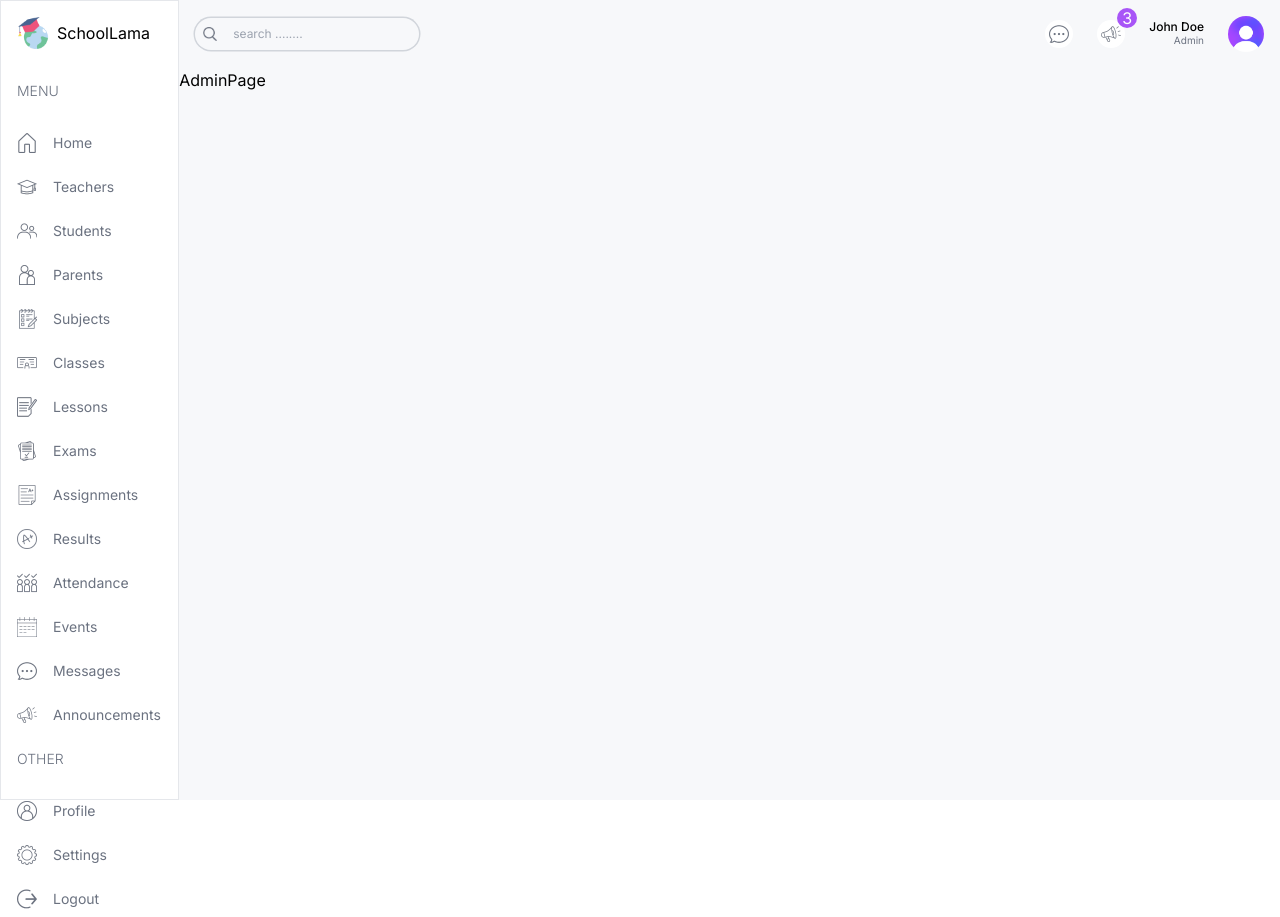
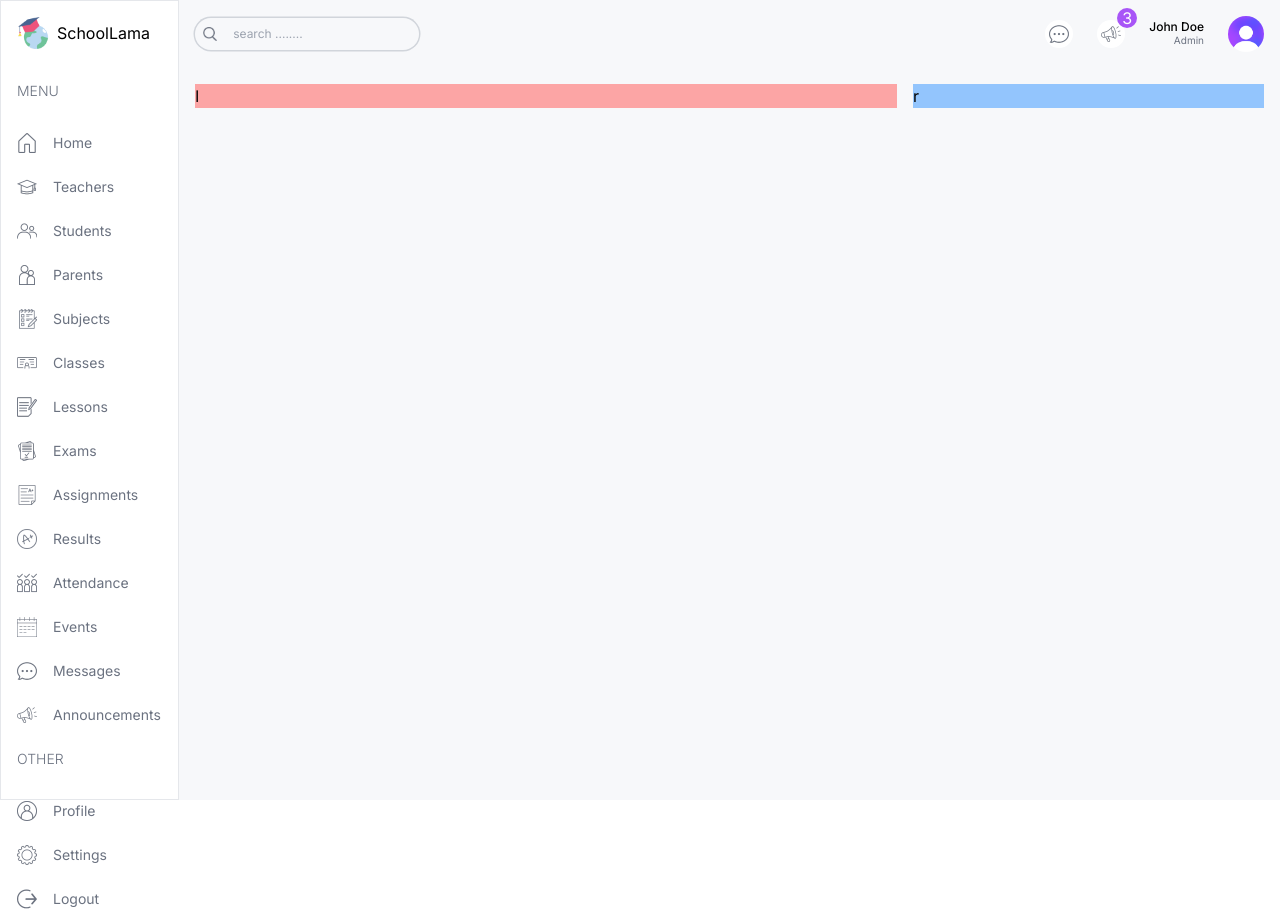
Before and after one commit to kaziabulhasib/sm-dashboard, a Next.js app: page /admin in a window 1280 px wide. Built offline with nearby package versions, Linux system fonts and the light colour scheme.

Commit message:
admin dashboard outline

```diff
--- a/src/app/(dashbaord)/admin/page.tsx
+++ b/src/app/(dashbaord)/admin/page.tsx
@@ -1,7 +1,10 @@
 const AdminPage = () => {
   return (
-    <div className=''>
-      <h1>AdminPage</h1>
+    <div className='flex flex-row md:flex-row p-4 gap-4'>
+      {/* left  */}
+      <div className='w-full lg:w-2/3 bg-red-300'>l</div>
+      {/* right  */}
+      <div className='w-full lg:w-1/3 bg-blue-300'>r</div>
     </div>
   );
 };
```
